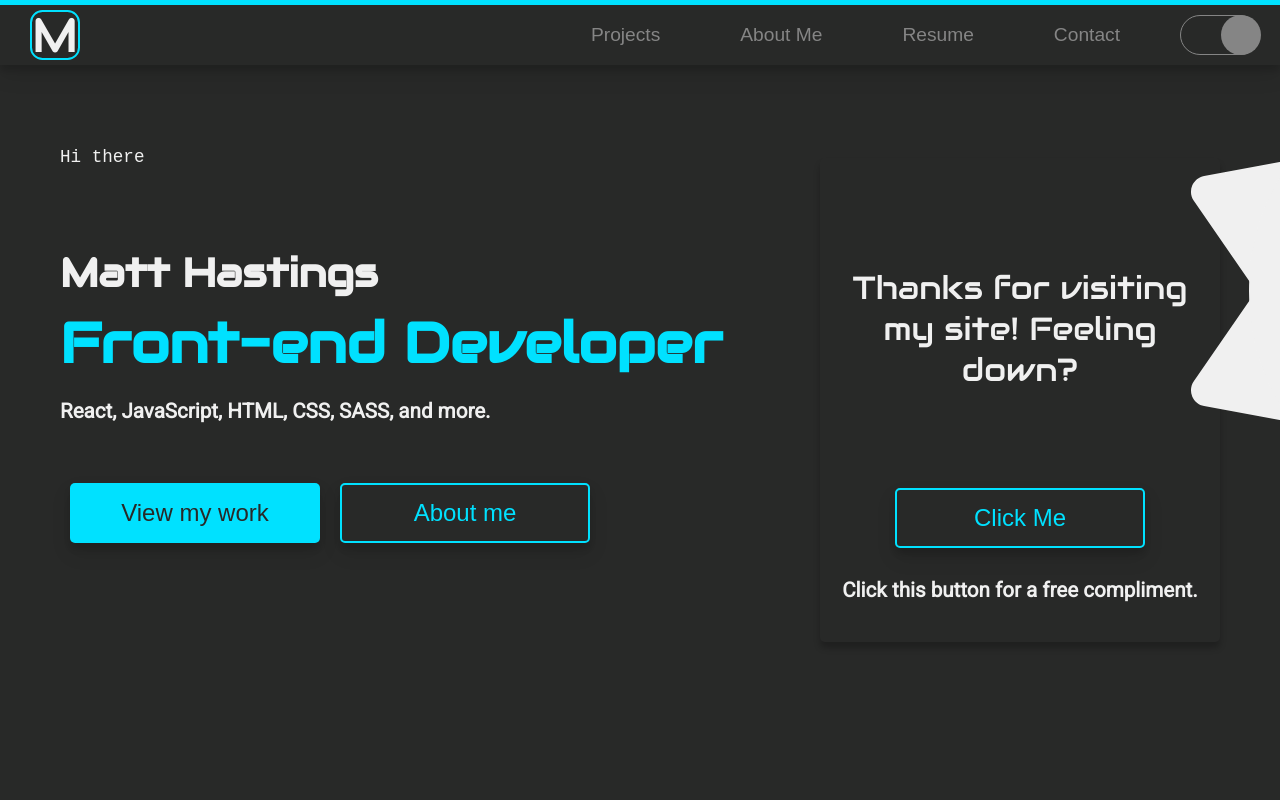
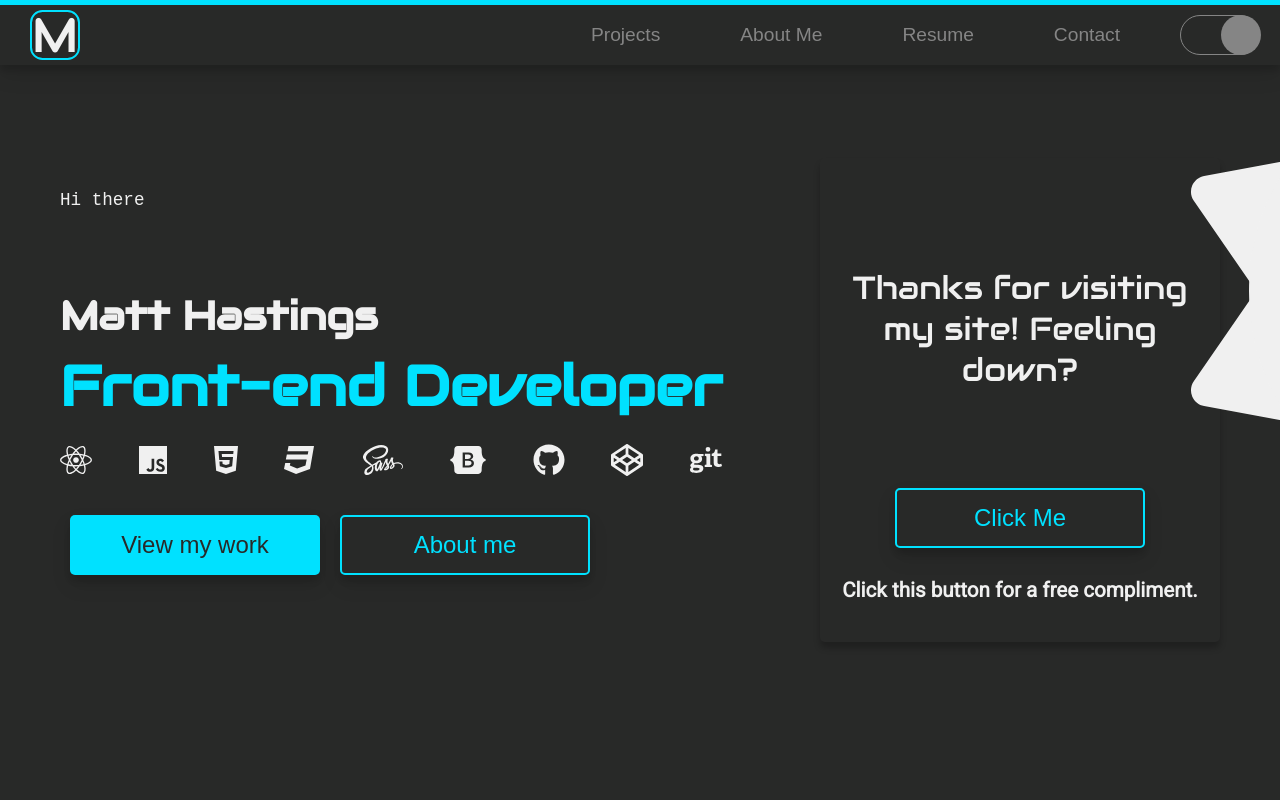
Before and after one commit to matthastings85/Portfolio, a React (Create React App) app in the folder portfolio/: page / in a window 1280 px wide. Shown: the top 800 px of the page. Built offline with nearby package versions, Linux system fonts and the light colour scheme.

Commit message:
utility functions and contact update

```diff
--- a/portfolio/src/components/Contact.js
+++ b/portfolio/src/components/Contact.js
@@ -7,7 +7,7 @@ const Contact = () => {
   return (
     <StyledContact layout="column" id="contact">
       <SectionHeading>Contact</SectionHeading>
-      <p>I would love to hear from you!</p>
+      <h3>I hope you've enjoyed my site. I would love to hear from you!</h3>
       <ContactForm />
     </StyledContact>
   );
--- a/portfolio/src/components/Home.js
+++ b/portfolio/src/components/Home.js
@@ -6,6 +6,10 @@ import { StyledHome } from "./styled/Home.styled";
 import ComplimentGenerator from "./reusable/ComplimentGenerator";
 import Welcome from "./reusable/Welcome";
 import { TransitionGroup, CSSTransition } from "react-transition-group";
+import { Flex } from "./styled/Flex.styled";
+
+// Functions
+import { getToolIcon } from "../utilities/utilityFunctions";
 
 // Utilities
 import { homeDelay, transition } from "../utilities/loader";
@@ -18,6 +22,18 @@ const Home = () => {
     return () => clearTimeout(timeout);
   }, []);
 
+  const tools = [
+    "React",
+    "JavaScript",
+    "HTML",
+    "CSS",
+    "SASS",
+    "Bootstrap",
+    "GitHub",
+    "Codepen",
+    "Git",
+  ];
+
   const zero = (
     <CSSTransition classNames="fadeup" timeout={transition}>
       <Welcome />
@@ -25,7 +41,11 @@ const Home = () => {
   );
   const one = <h2>Matt Hastings</h2>;
   const two = <h1>Front-end Developer</h1>;
-  const three = <h3>React, JavaScript, HTML, CSS, SASS, and more.</h3>;
+  const three = (
+    <Flex jcSpaceBetween id="tool-icons">
+      {tools.map((tool, index) => getToolIcon(tool, index))}
+    </Flex>
+  );
   const four = (
     <div id="home-buttons">
       <a href="#projects">
@@ -38,6 +58,7 @@ const Home = () => {
   );
 
   const items = [zero, one, two, three, four];
+
   return (
     <StyledHome id="home">
       <TransitionGroup component={null}>
--- a/portfolio/src/components/reusable/Card.js
+++ b/portfolio/src/components/reusable/Card.js
@@ -1,44 +1,20 @@
 import React, { useState } from "react";
 import { StyledCard } from "../styled/Card.styled";
 import { FontAwesomeIcon } from "@fortawesome/react-fontawesome";
+import { Flex } from "../styled/Flex.styled";
+import Button from "./Button";
+
+// Hooks
+import { getToolIcon } from "../../utilities/utilityFunctions";
 
 // Icons
-import {
-  faGithub,
-  faReact,
-  faSass,
-  faJs,
-  faBootstrap,
-  faCodepen,
-} from "@fortawesome/free-brands-svg-icons";
+import { faGithub, faCodepen } from "@fortawesome/free-brands-svg-icons";
 import { faExternalLink } from "@fortawesome/free-solid-svg-icons";
-import { Flex } from "../styled/Flex.styled";
-import Button from "./Button";
 
 const Card = ({
   item: { id, title, body, image, repo, repoType, deploy, tools },
 }) => {
   const [showDetails, setShowDetails] = useState(false);
-
-  const getTool = (tool, index) => {
-    return tool === "React" ? (
-      <span key={index}>
-        <FontAwesomeIcon icon={faReact} />
-      </span>
-    ) : tool === "SASS" ? (
-      <span key={index}>
-        <FontAwesomeIcon icon={faSass} />
-      </span>
-    ) : tool === "JavaScript" ? (
-      <span key={index}>
-        <FontAwesomeIcon icon={faJs} />
-      </span>
-    ) : tool === "Bootstrap" ? (
-      <span key={index}>
-        <FontAwesomeIcon icon={faBootstrap} />
-      </span>
-    ) : null;
-  };
 
   const showInfo = () => {
     setShowDetails((prev) => !prev);
@@ -68,7 +44,7 @@ const Card = ({
           </span>
         </Flex>
         <p>{body}</p>
-        <Flex>{tools.map((tool, index) => getTool(tool, index))}</Flex>
+        <Flex>{tools.map((tool, index) => getToolIcon(tool, index))}</Flex>
       </div>
       <section>
         <div>
--- a/portfolio/src/components/styled/Home.styled.js
+++ b/portfolio/src/components/styled/Home.styled.js
@@ -29,6 +29,16 @@ export const StyledHome = styled.div`
     display: flex;
     justify-content: flex-start;
     margin-bottom: 100px;
+    margin: 25px 0;
+  }
+
+  #tool-icons {
+    font-size: 1.5rem;
+  }
+  @media screen and (min-width: ${({ theme }) => theme.screen.small}) {
+    #tool-icons {
+      font-size: 2rem;
+    }
   }
   @media screen and (max-width: ${({ theme }) => theme.screen.xl}) {
     h1 {
--- a/portfolio/src/content/aboutContent.js
+++ b/portfolio/src/content/aboutContent.js
@@ -3,7 +3,7 @@ const aboutContent = [
   "I grew up in South Africa but I've been living and working the USA for over 10 years. I have 13 years of experience in non-profit management. I built and lead teams to complete countless projects.",
   "At the beggining of 2021, my wife got a new job that eventually lead our family to move from South Carolina to Illinois. This move provided me with the opportunity to explore different vocational opportunities. My brother-in-law suggested I learn to code. He sent me a free online bootcamp by Frontend Masters. After completing that bootcamp I was hooked.",
   "I started learning HTML, CSS, and JavaScript. After that, I have focused specifically on ReactJS. I've had a lot of fun building projects and expanding my skills. It's been awesome to get feedback from some senior developers and I'm pumped about the progress I've made.",
-  "I am now seeking a full-time where I can utilize my skills in coding and project management to help a company achieve success in their goals.",
+  "I am now seeking a full-time opportunity where I can utilize my skills in coding and project management to help a company achieve success in their goals.",
 ];
 
 export default aboutContent;
--- /dev/null
+++ b/portfolio/src/utilities/utilityFunctions.js
@@ -0,0 +1,53 @@
+// Icons
+import { FontAwesomeIcon } from "@fortawesome/react-fontawesome";
+import {
+  faGithub,
+  faReact,
+  faSass,
+  faJs,
+  faBootstrap,
+  faCodepen,
+  faHtml5,
+  faCss3,
+  faGit,
+} from "@fortawesome/free-brands-svg-icons";
+
+export const getToolIcon = (tool, index) => {
+  return tool === "React" ? (
+    <span key={index}>
+      <FontAwesomeIcon icon={faReact} />
+    </span>
+  ) : tool === "SASS" ? (
+    <span key={index}>
+      <FontAwesomeIcon icon={faSass} />
+    </span>
+  ) : tool === "JavaScript" ? (
+    <span key={index}>
+      <FontAwesomeIcon icon={faJs} />
+    </span>
+  ) : tool === "Bootstrap" ? (
+    <span key={index}>
+      <FontAwesomeIcon icon={faBootstrap} />
+    </span>
+  ) : tool === "GitHub" ? (
+    <span key={index}>
+      <FontAwesomeIcon icon={faGithub} />
+    </span>
+  ) : tool === "Codepen" ? (
+    <span key={index}>
+      <FontAwesomeIcon icon={faCodepen} />
+    </span>
+  ) : tool === "HTML" ? (
+    <span key={index}>
+      <FontAwesomeIcon icon={faHtml5} />
+    </span>
+  ) : tool === "CSS" ? (
+    <span key={index}>
+      <FontAwesomeIcon icon={faCss3} />
+    </span>
+  ) : tool === "Git" ? (
+    <span key={index}>
+      <FontAwesomeIcon icon={faGit} />
+    </span>
+  ) : null;
+};
```
